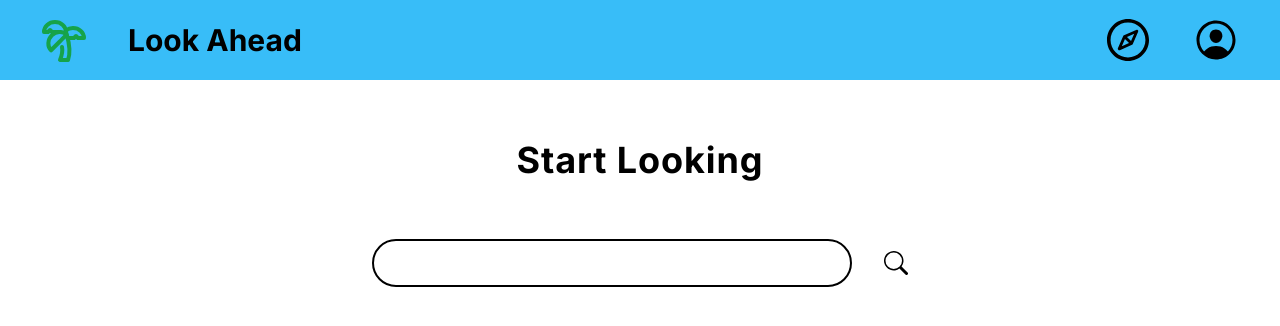
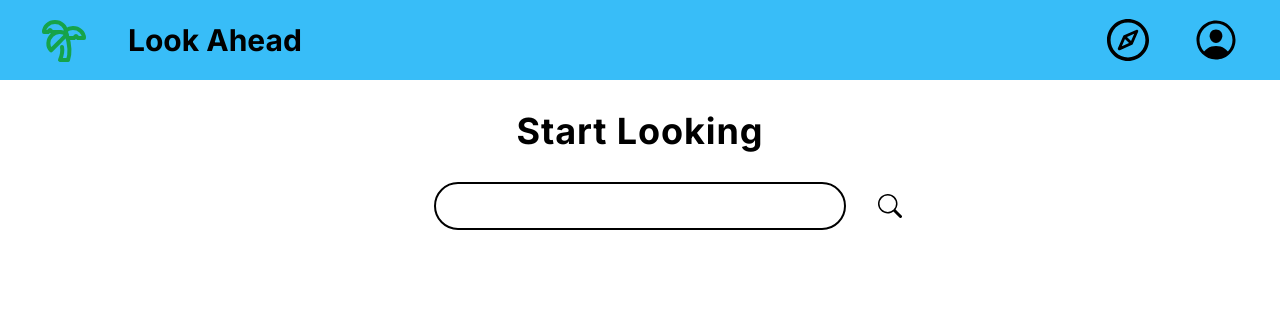
Before and after one commit to zuxiangw/Look-Ahead, a Next.js app: page /home/search in a window 1280 px wide. Shown: the top 326 px of the page. Built offline with nearby package versions, Linux system fonts and the light colour scheme.

Commit message:
Places sent back is shown
Places sent back from the server autocomplete request is now shown in an div of elements

```diff
--- /dev/null
+++ b/app/home/search/loading.tsx
@@ -0,0 +1,7 @@
+export default function Loading() {
+  return (
+    <div className="h-full flex align-center justify-center">
+      <h1>Loading Page ...</h1>
+    </div>
+  );
+}
--- a/app/home/search/page.tsx
+++ b/app/home/search/page.tsx
@@ -1,4 +1,4 @@
-import SearchBar from "./searchComponent/searchBar";
+import SearchBar from "./searchBar";
 const SearchPage = () => {
   return (
     <section className="h-1/3 flex flex-col justify-evenly text-center">
--- a/app/home/search/searchComponent/searchBar.tsx
+++ b/app/home/search/searchBar.tsx
@@ -1,6 +1,7 @@
 "use client";
 import { BsSearch } from "react-icons/bs";
 import React, { useState } from "react";
+import SearchResults from "./searchResults";
 
 const SearchBar = () => {
   const [userInp, setUserInp] = useState("");
@@ -8,10 +9,16 @@ const SearchBar = () => {
 
   const handleTextChangeReq = async (userValue: String) => {
     try {
-      if (userValue.length != 0 && userValue.length % 2 === 0) {
+      if (
+        userValue.length != 0 &&
+        (userValue.length <= 3 || userValue.length % 2 === 0)
+      ) {
         const res = await fetch(`/api/auto-complete?text=${userValue}`);
         const data = await res.json();
-        window.alert(`The server sent back the following: \n ${data}`);
+        setSearchInfo([]);
+        setSearchInfo(data.data);
+      } else {
+        setSearchInfo([]);
       }
     } catch (error) {
       console.log(
@@ -25,14 +32,13 @@ const SearchBar = () => {
     e.preventDefault();
     const userValue = e.target.value;
     setUserInp(userValue);
-    // handleTextChangeReq(userValue);
+    handleTextChangeReq(userValue);
   };
 
   const handleSearchReq = async () => {
     const res = await fetch(`/api/auto-complete?text=${userInp}`);
     const data = await res.json();
-
-    console.log(data);
+    setSearchInfo(data.data);
   };
 
   const handleSearchBtn = (e: React.FormEvent<HTMLFormElement>) => {
@@ -41,17 +47,20 @@ const SearchBar = () => {
   };
 
   return (
-    <div className="flex justify-center">
-      <form className="w-1/2 flex justify-center" onSubmit={handleSearchBtn}>
+    <div className="flex flex-col items-center h-1/2">
+      <form className="w-3/4 grid grid-cols-7" onSubmit={handleSearchBtn}>
         <input
           type="text"
-          className="w-3/4 h-12 px-5 border-black border-2 rounded-full"
+          className="h-12 col-start-3 col-end-6 px-5 border-black border-2 rounded-full"
           onChange={handleTextChange}
         />
-        <button type="submit" className="ml-8">
+        <button type="submit" className="ml-8 col-start-6 col-end-7">
           <BsSearch className="text-2xl" />
         </button>
       </form>
+      {searchInfo.length !== 0 && userInp.length !== 0 && (
+        <SearchResults results={searchInfo} />
+      )}
     </div>
   );
 };
--- /dev/null
+++ b/app/home/search/searchResults.tsx
@@ -0,0 +1,40 @@
+import React from "react";
+
+interface Result {
+  main_text: string;
+  secondary_text: string;
+  place_id: string;
+}
+
+interface SearchResultsProps {
+  results: Result[];
+}
+
+const SearchResults: React.FC<SearchResultsProps> = ({ results }) => {
+  return (
+    <div className="grid grid-cols-7">
+      {results.map((result: Result) => {
+        return <SearchResult key={result.place_id} result={result} />;
+      })}
+    </div>
+  );
+};
+
+interface SearchResultProps {
+  result: Result;
+}
+
+const SearchResult: React.FC<SearchResultProps> = ({ result }) => {
+  return (
+    <div className="h-12 col-start-3 col-end-6 flex justify-center items-center border-2 border-black px-2">
+      <h4>
+        {" "}
+        <strong>{result.main_text}</strong>
+        {", "}
+        {result.secondary_text}
+      </h4>
+    </div>
+  );
+};
+
+export default SearchResults;
```
